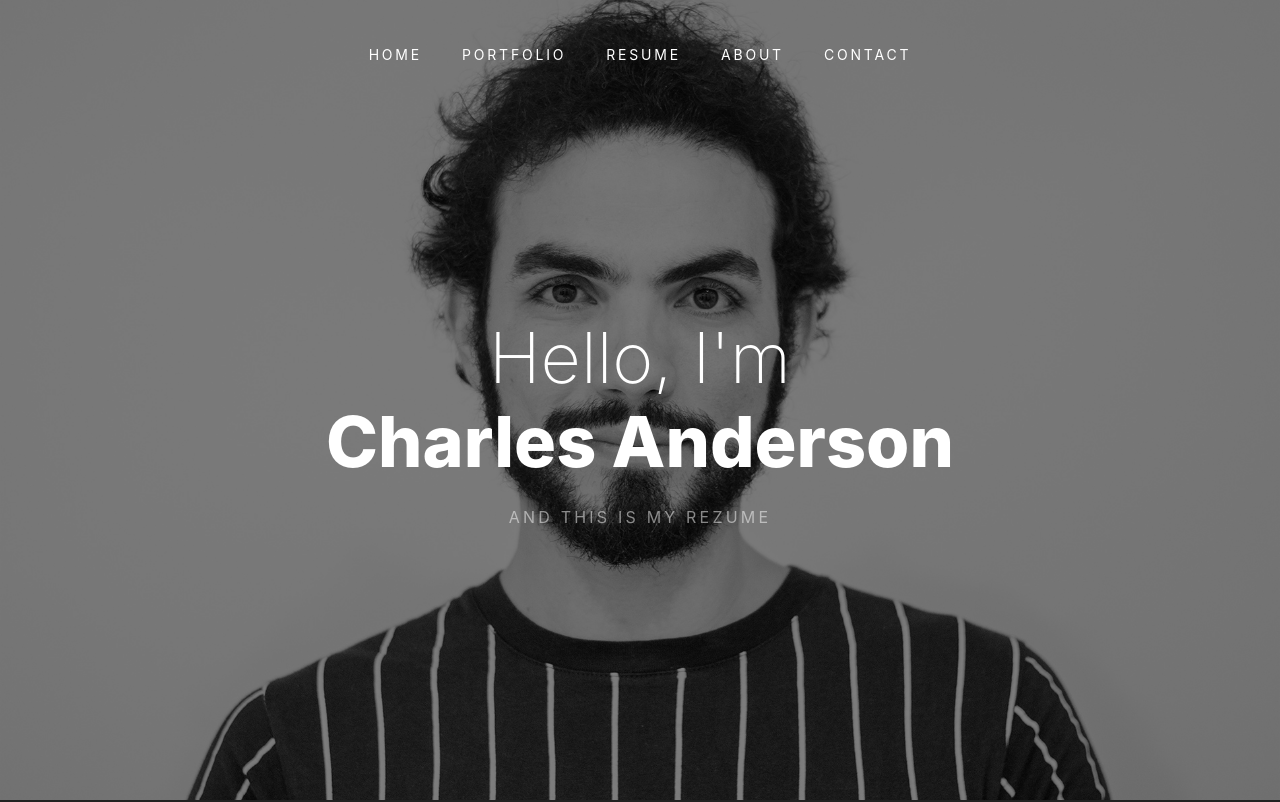
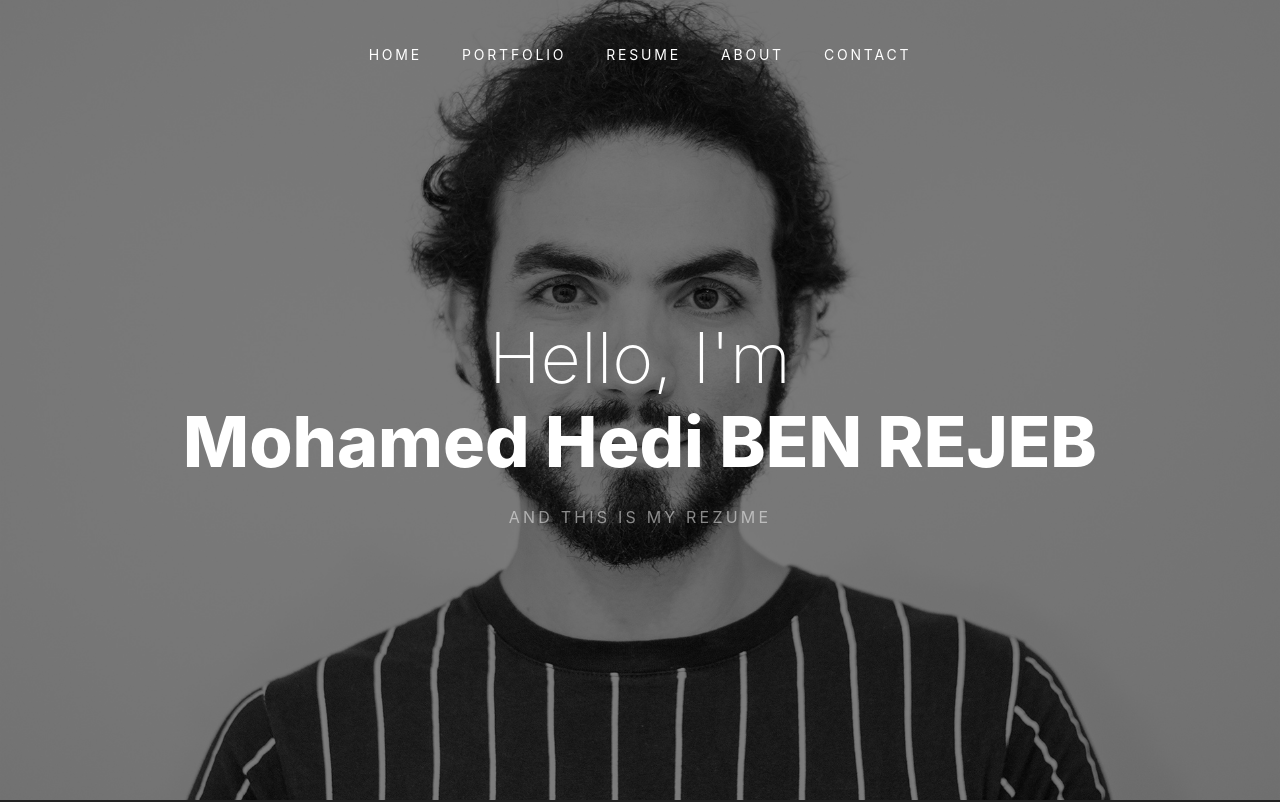
Before and after one commit to benrejebMohamedhedi/portfolio, a plain HTML site: page index.html in a window 1280 px wide. Shown: the top 802 px of the page. Drawn offline with nearby package versions, Linux system fonts and the light colour scheme; files whose address does not match are found by name.

Commit message:
Update index.html

```diff
--- a/index.html
+++ b/index.html
@@ -47,7 +47,7 @@
 			<div class="row intro-text align-items-center justify-content-center">
 				<div class="col-md-10 text-center pt-5">
 
-					<h1 class="site-heading site-animate">Hello, I'm <strong class="d-block">Charles Anderson</strong></h1>
+					<h1 class="site-heading site-animate">Hello, I'm <strong class="d-block">Mohamed Hedi BEN REJEB</strong></h1>
 					<strong class="d-block text-white text-uppercase letter-spacing">and this is My Rezume</strong>
 
 				</div>
```
